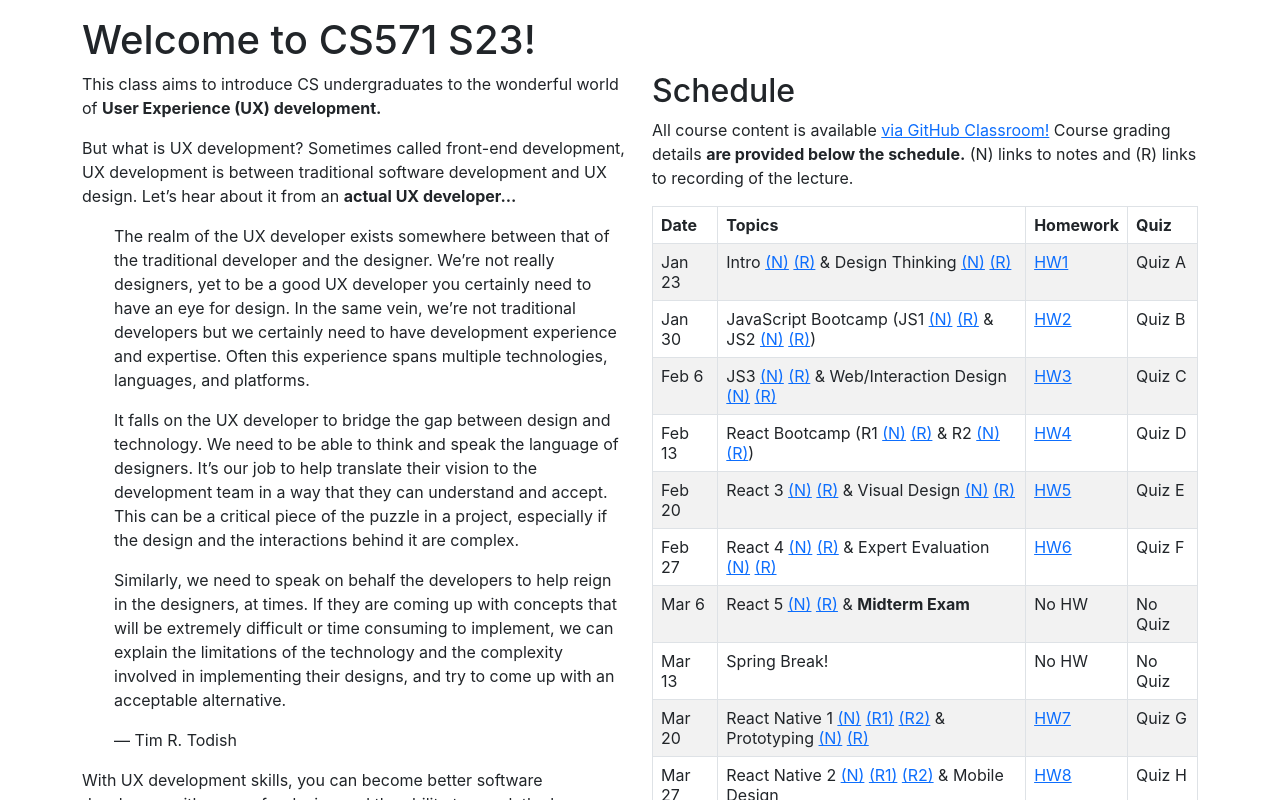
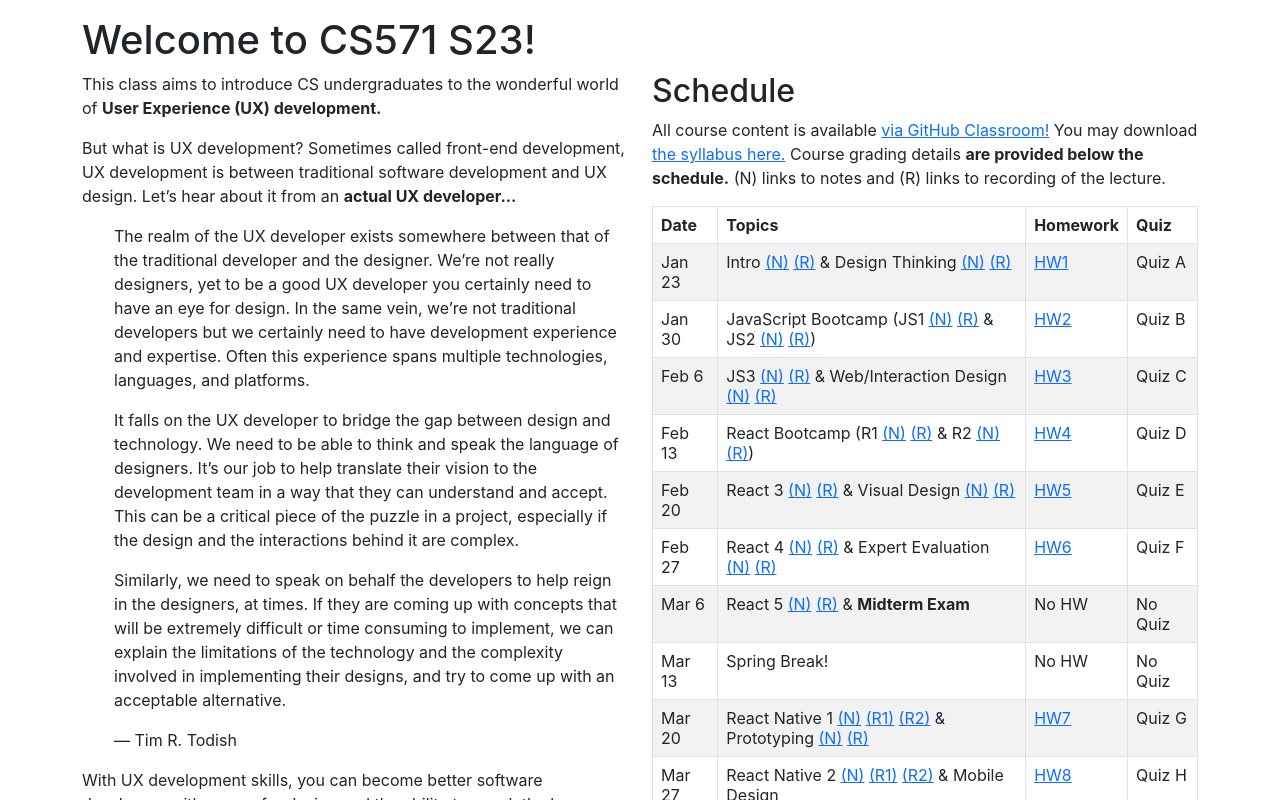
Before and after one commit to ctnelson1997/cs571-org, a React (Create React App) app: page / in a window 1280 px wide. Shown: the top 800 px of the page. Built offline with nearby package versions, Linux system fonts and the light colour scheme.

Commit message:
syllabus

```diff
--- a/src/components/Schedule.js
+++ b/src/components/Schedule.js
@@ -3,7 +3,7 @@ import { Table } from "react-bootstrap";
 export default function Schedule() {
     return <>
         <h2>Schedule</h2>
-        <p>All course content is available <a href="https://github.com/CS571-S23">via GitHub Classroom!</a> Course grading details <b>are provided below the schedule.</b> (N) links to notes and (R) links to recording of the lecture.</p>
+        <p>All course content is available <a href="https://github.com/CS571-S23">via GitHub Classroom!</a> You may download <a target="_blank" href="https://github.com/CS571-S23/lectures/blob/main/syllabus_cs571_s23.pdf">the syllabus here.</a> Course grading details <b>are provided below the schedule.</b> (N) links to notes and (R) links to recording of the lecture.</p>
         <Table striped bordered hover>
             <thead>
                 <tr>
```
